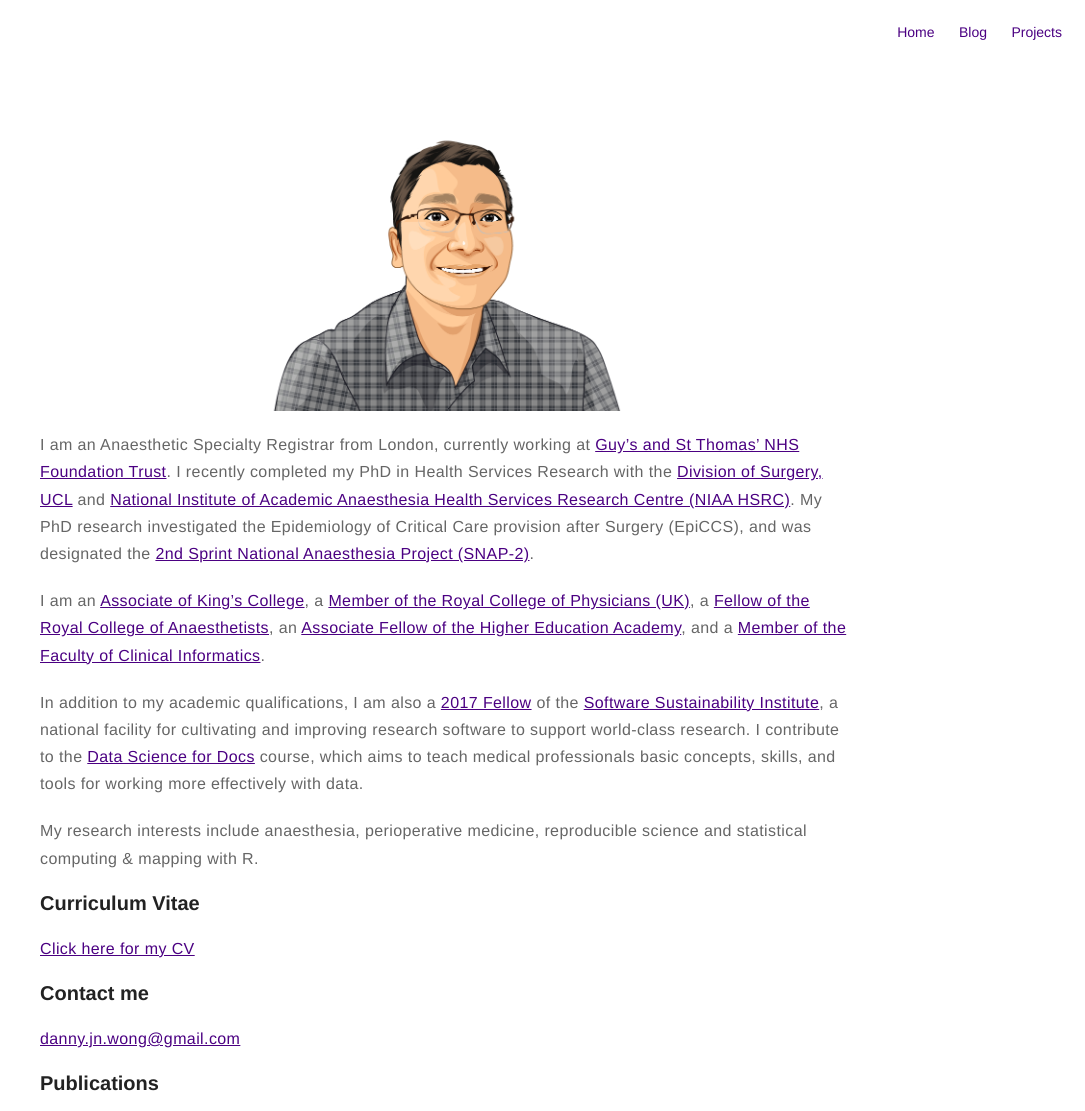
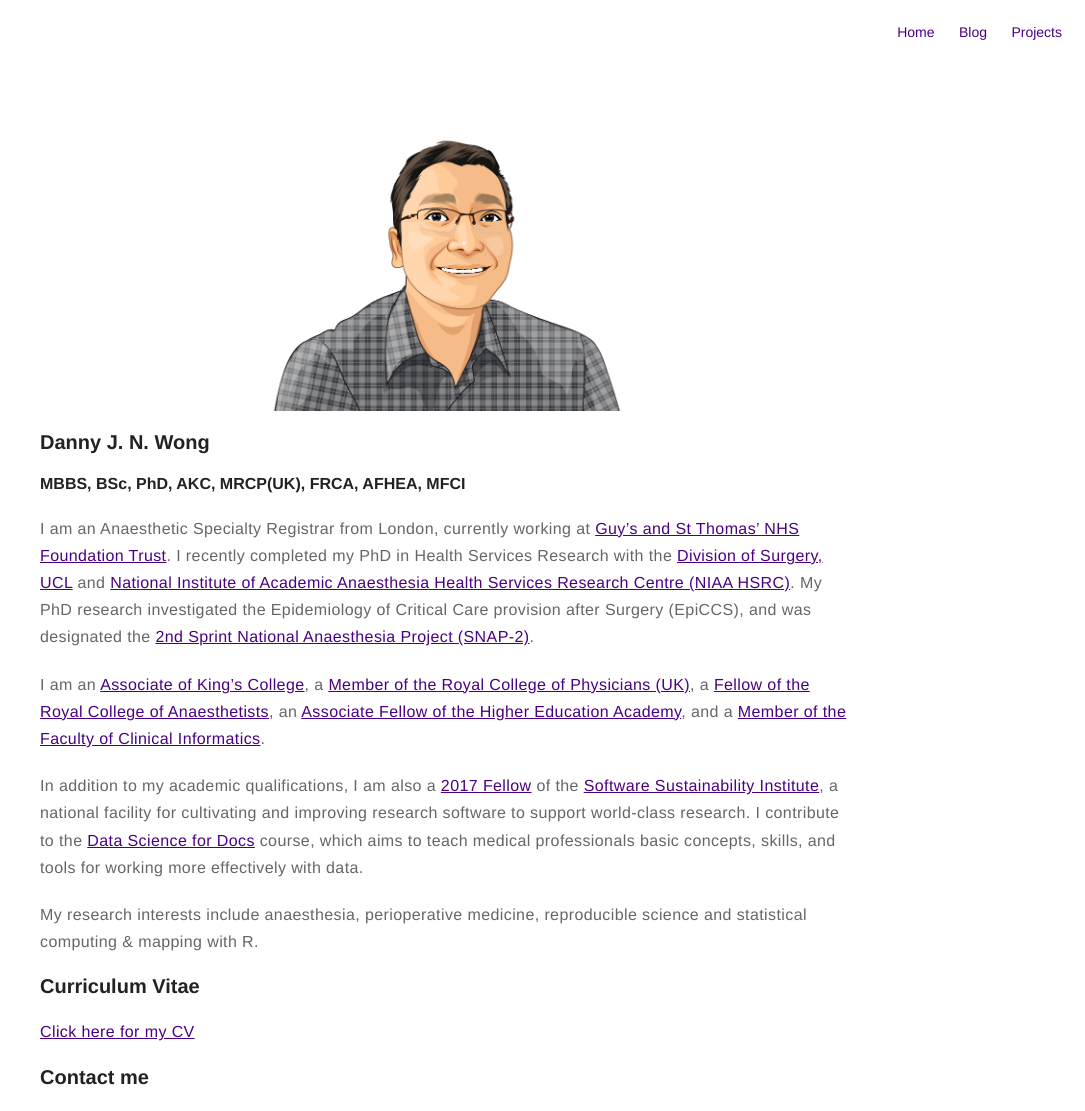
Before and after one commit to dannyjnwong/dannyjnwong.github.io, a Jekyll site: the page built from about.md, in a window 1280 px wide, cut to the strip 0-1111 px from the top of the page. Shown: the whole strip, without its empty margins (195-1280 px from the left). Built offline with Jekyll 4.4.1, drawn with Linux system fonts in a browser that asks for light colours.

Commit message:
Update profile details

```diff
--- a/_config.yml
+++ b/_config.yml
@@ -1,6 +1,6 @@
 # main text of home
 name: Danny Wong
-bio: Anaesthetist & Health Services Researcher at the NIAA-HSRC & UCL-DAHR
+bio: Anaesthetist & Health Services Researcher
 
 # if it's an external image, update below for true
 external-image: false
--- a/about.md
+++ b/about.md
@@ -6,6 +6,9 @@ published: true
 ---
 
 ![Profile Image]({{ site.url }}/{{ site.picture }})
+
+### Danny J. N. Wong
+#### MBBS, BSc, PhD, AKC, MRCP(UK), FRCA, AFHEA, MFCI
 
 I am an Anaesthetic Specialty Registrar from London, currently working at [Guy's and St Thomas' NHS Foundation Trust](https://www.guysandstthomas.nhs.uk/Home.aspx). I recently completed my PhD in Health Services Research with the [Division of Surgery, UCL](https://www.ucl.ac.uk/surgery/) and [National Institute of Academic Anaesthesia Health Services Research Centre (NIAA HSRC)](http://www.niaa-hsrc.org.uk/). My PhD research investigated the Epidemiology of Critical Care provision after Surgery (EpiCCS), and was designated the [2nd Sprint National Anaesthesia Project (SNAP-2)](http://www.niaa-hsrc.org.uk/SNAP-2).
 
```
